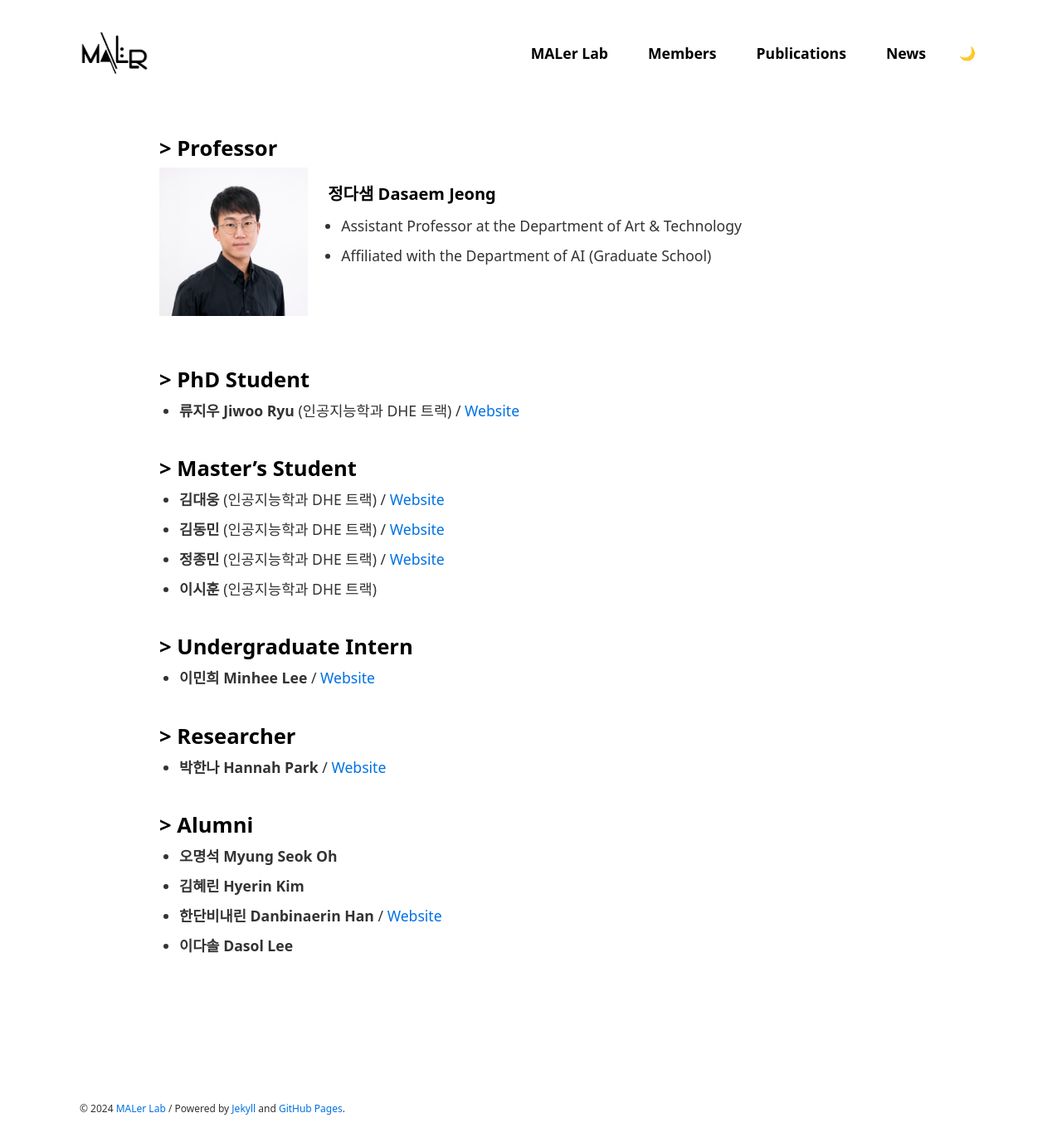
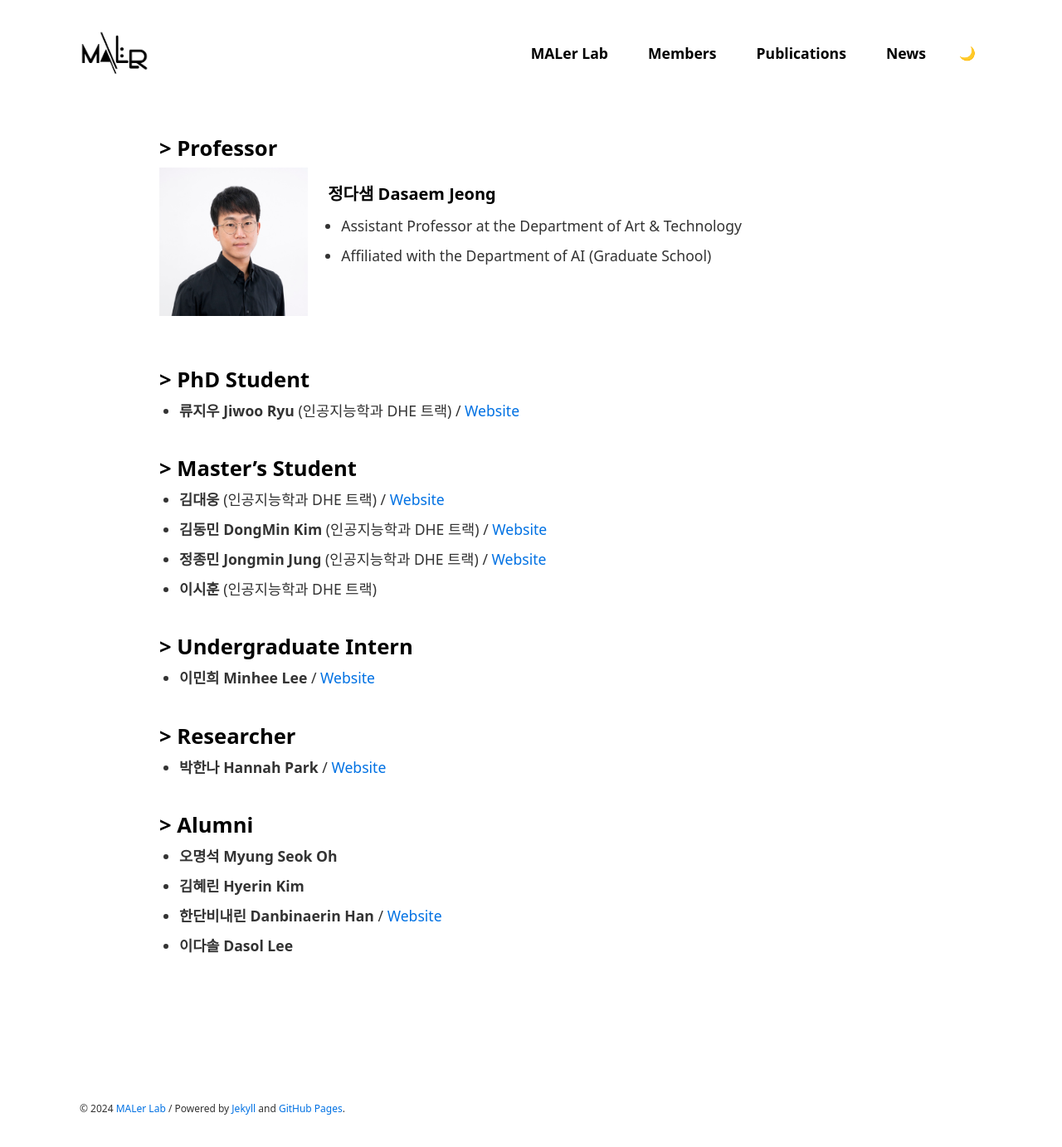
Before and after one commit to MALerLab/MALerLab.github.io, a Jekyll site: the page built from _pages/members.md, in a window 1280 px wide and 1386 px high. Shown: the top 1383 px of the window at 83% size. Built offline with Jekyll 4.4.1, drawn with Linux system fonts in a browser that asks for light colours; some web fonts are replaced.

Commit message:
Update member's name

```diff
--- a/_config.yml
+++ b/_config.yml
@@ -48,7 +48,7 @@ seo:
 
 defaults:
   - scope:
-      path: "" # 모든 파일에 적용
+      path: ""
       type: ""
     values:
       hide_title: true
--- a/_data/members-info/members-ms.yml
+++ b/_data/members-info/members-ms.yml
@@ -1,10 +1,10 @@
 - name: 김대웅
   role: 인공지능학과 DHE 트랙
   website: https://bit.ly/DeawoongKim
-- name: 김동민
+- name: 김동민 DongMin Kim
   role: 인공지능학과 DHE 트랙
   website: https://www.ukgu.xyz/
-- name: 정종민
+- name: 정종민 Jongmin Jung
   role: 인공지능학과 DHE 트랙
   website: https://sakem.in/
 - name: 이시훈
```
